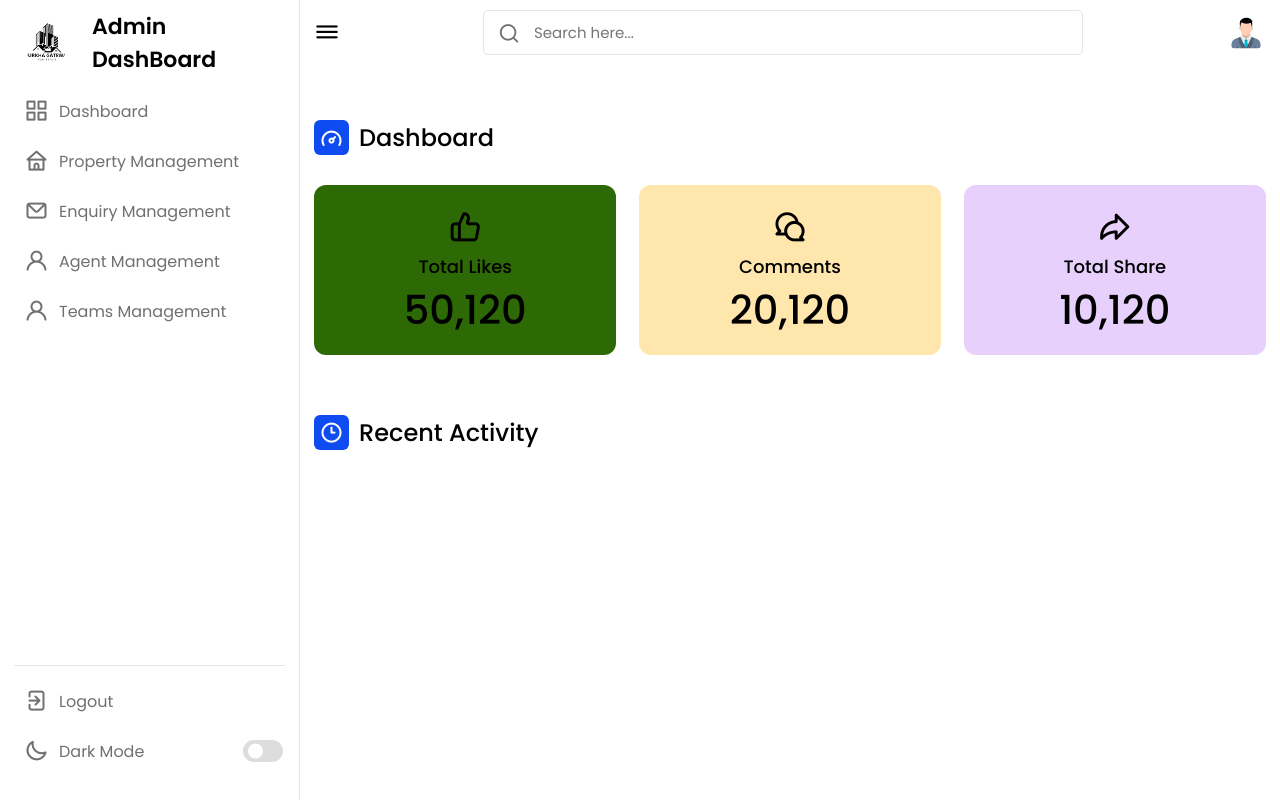
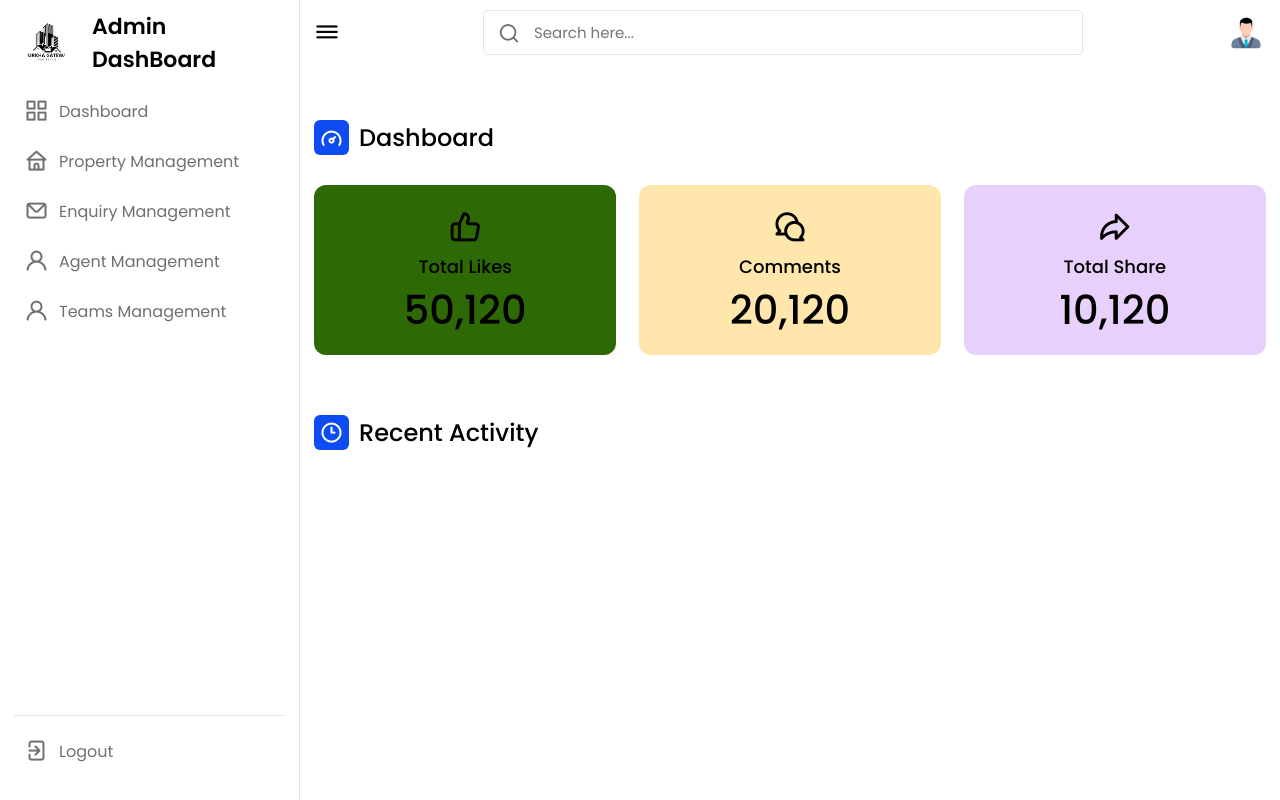
Before and after one commit to abhishekkarky/Realstate, a Django app: page /admin-page in a window 1280 px wide. Run offline with Django 5.2, Linux system fonts and the light colour scheme.

Commit message:
small change

```diff
--- a/templates/admin/navbar.html
+++ b/templates/admin/navbar.html
@@ -87,13 +87,13 @@
       </li>
 
       <li class="mode">
-        <a href="#">
+        {% comment %} <a href="#">
           <i class="uil uil-moon"></i>
           <span class="link-name">Dark Mode</span>
-        </a>
+        </a> {% endcomment %}
 
         <div class="mode-toggle">
-          <span class="switch"></span>
+          {% comment %} <span class="switch"></span> {% endcomment %}
         </div>
       </li>
     </ul>
```
